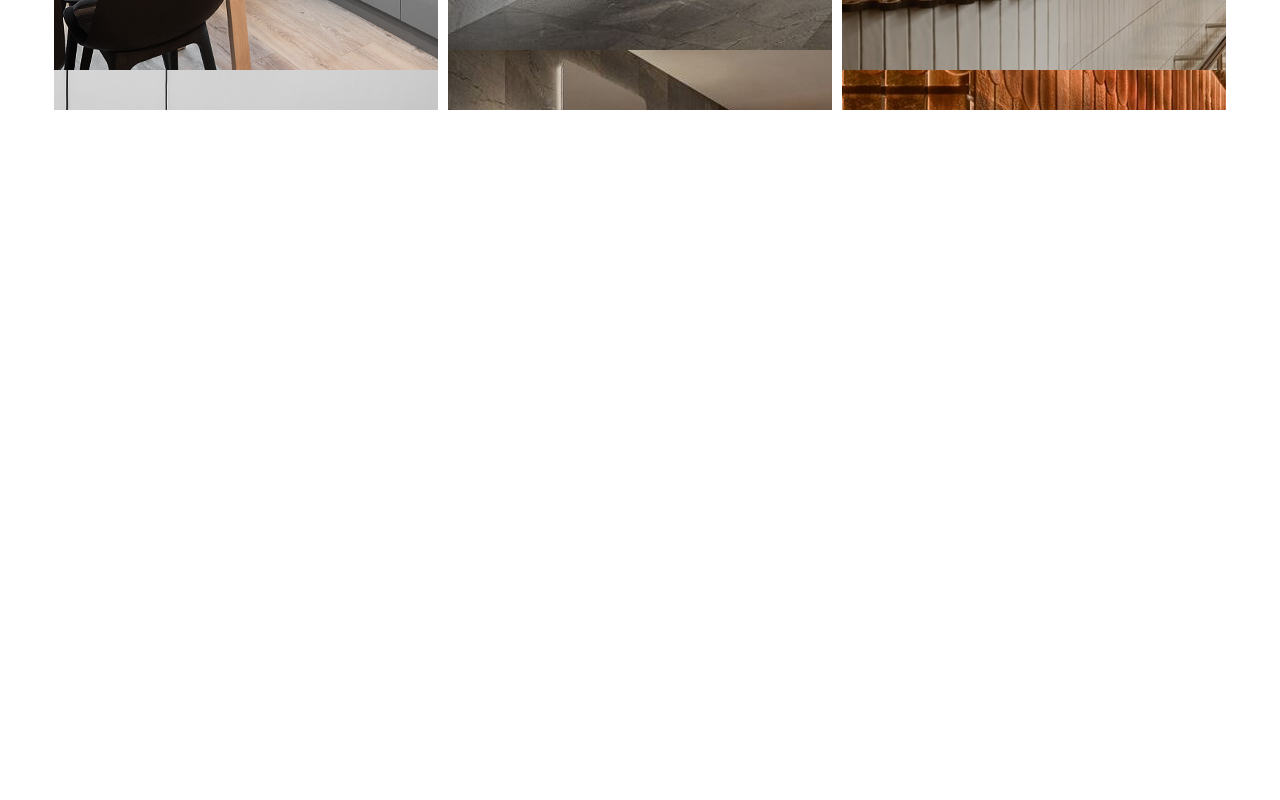
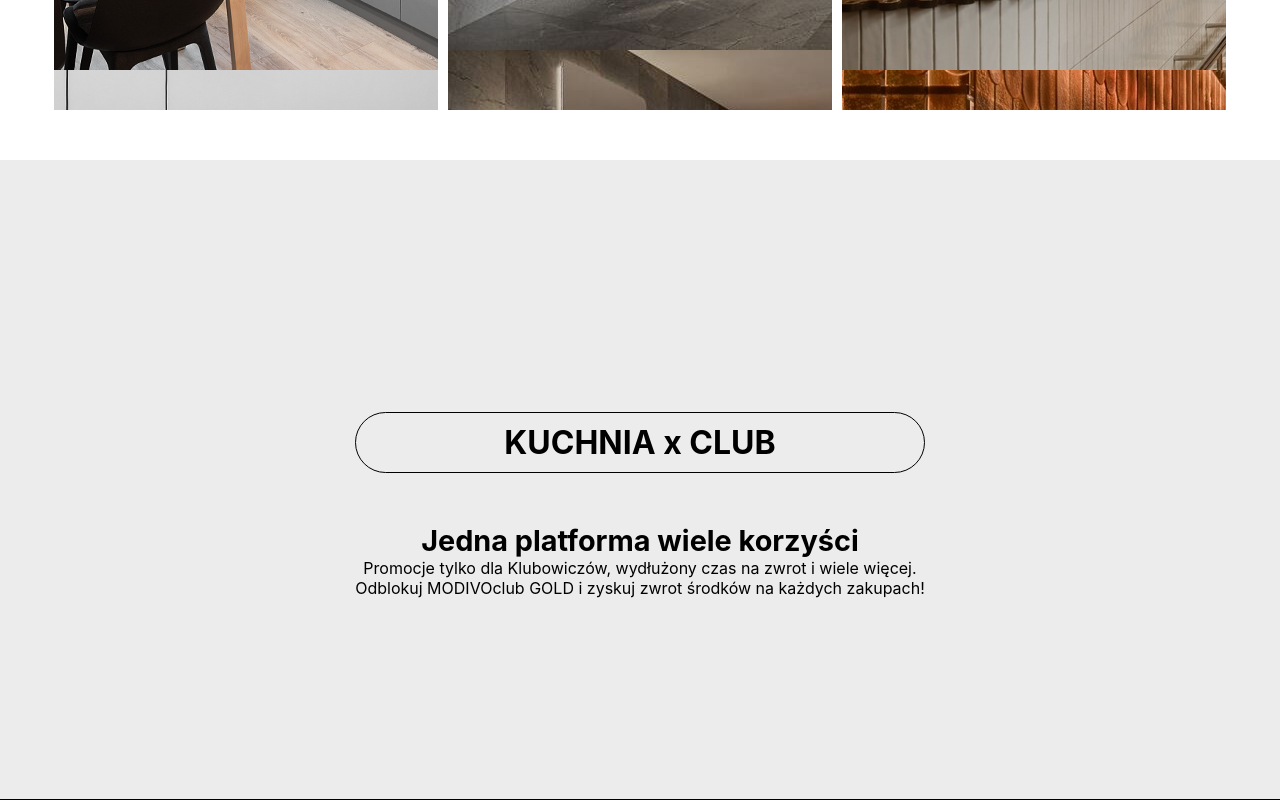
Before and after one commit to marcinoles87/my-app2, a React (Create React App) app: page / in a window 1280 px wide. Shown: the part 2088-2888 px from the top of the page. Before the commit the page ends 2198 px from the top, so only its background shows below. Built offline with nearby package versions, Linux system fonts and the light colour scheme.

Commit message:
add code

```diff
--- a/src/App.css
+++ b/src/App.css
@@ -199,10 +199,10 @@ i{
 
 .koszyk-container {
   position: fixed;
-  bottom: 5%;
-  right: 5%;
-  width: 70px;
-  height: 70px;
+  top: 2%;
+  right: 2%;
+  width: 50px;
+  height: 50px;
   background-color: #0000ae;
   border-radius: 100px;
   color: white;
@@ -417,3 +417,32 @@ i{
   width: 100%;
   height: 100%;
 }
+
+/*newsletter*/
+
+.newsletter-container{
+  display: flex;
+  flex-direction: column;
+  align-items: center;
+  justify-content: center;
+  height: 80vh;
+  margin-top: 50px;
+  background-color: rgb(236, 236, 236);
+  border-bottom: 0.5px solid black;
+}
+
+.newsletter-element{
+  margin-top: 50px;
+  text-align: center;
+}
+
+.newsletter-element h1{
+  margin-bottom: 50px;
+  border: 1px solid black;
+  border-radius: 50px;
+  padding: 10px;
+}
+
+.newsletter-element h4{
+  font-size: 1.8rem;
+}
--- a/src/App.js
+++ b/src/App.js
@@ -38,10 +38,10 @@ function App() {
 
 
             <Route path='/' element={<Header koszyk={koszyk} setKoszyk={setKoszyk}></Header>}/>
-            <Route path='produkty' element={<Produkty></Produkty>}/>
-            <Route path='kuchnia' element={<Kuchnia></Kuchnia>}/>
-            <Route path='jadalnia' element={<Jadalnia></Jadalnia>}/>
-            <Route path='łazienka' element={<Łazienka></Łazienka>}/>
+            <Route path='/produkty' element={<Produkty></Produkty>}/>
+            <Route path='/kuchnia' element={<Kuchnia></Kuchnia>}/>
+            <Route path='/jadalnia' element={<Jadalnia></Jadalnia>}/>
+            <Route path='/łazienka' element={<Łazienka></Łazienka>}/>
             <Route path='kontakt' element={<Kontakt></Kontakt>}/>
             <Route path='wysyłka' element={<Wysyłka></Wysyłka>}/>
             <Route path='zamowienie' element={<Zamowienie koszyk={koszyk} allPrice={allPrice} setallPrice={setallPrice}></Zamowienie>}/>
--- a/src/components/Header.jsx
+++ b/src/components/Header.jsx
@@ -4,6 +4,7 @@ import kai from '../media/kaiLoop.png'
 import wl from '../media/wlLoop.png'
 import ifg from '../media/ifLoop.png'
 import Main from './Main'
+import Newsletter from './Newsletter'
 
 function Header({koszyk,setKoszyk}) {
 
@@ -51,6 +52,7 @@ function Header({koszyk,setKoszyk}) {
         <div className='header-product'>
           <Database koszyk={koszyk} setKoszyk={setKoszyk}></Database>
           <Main></Main>
+          <Newsletter></Newsletter>
         </div>
 
     </div>
--- a/src/components/Newsletter.jsx
+++ b/src/components/Newsletter.jsx
@@ -2,7 +2,15 @@ import React from 'react'
 
 function Newsletter() {
   return (
-    <div>Newsletter</div>
+    <div className='newsletter-container'>
+      <div className='newsletter-element'>
+        <h1>KUCHNIA x CLUB</h1>
+        <h4>Jedna platforma wiele korzyści</h4>
+        <p> Promocje tylko dla Klubowiczów, wydłużony czas na zwrot i wiele więcej. <br></br>Odblokuj MODIVOclub GOLD i zyskuj zwrot środków na każdych zakupach! </p>
+
+      </div>
+
+    </div>
   )
 }
 
```
